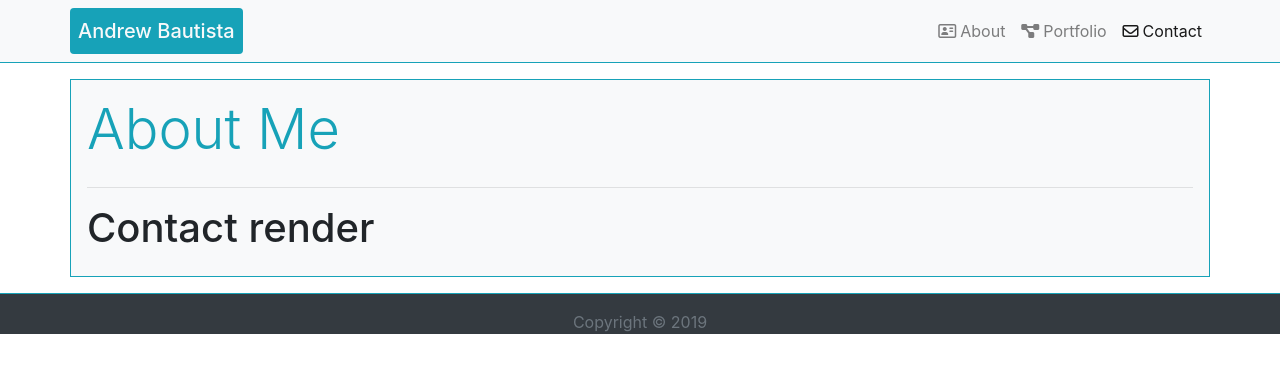
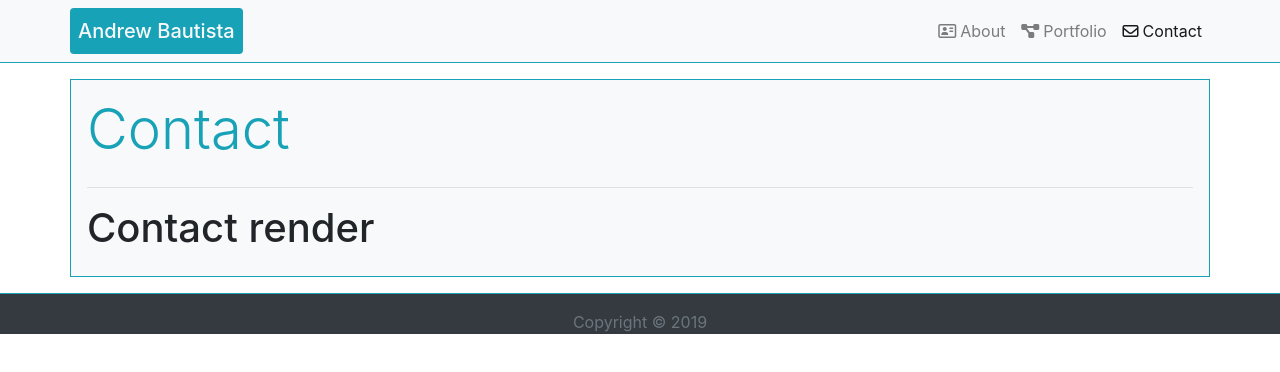
Before and after one commit to WarriorofZarona/React-Portfolio, a React (Create React App) app: page /contact in a window 1280 px wide. Shown: the top 372 px of the page. Built offline with nearby package versions, Linux system fonts and the light colour scheme.

Commit message:
adjusted class to className, removed state from app and put into PageTitle, works perfectly now

```diff
--- a/src/App.js
+++ b/src/App.js
@@ -1,42 +1,18 @@
-import React, { Component } from 'react';
-import { BrowserRouter as Router, Route, useLocation } from "react-router-dom";
+import React from 'react';
+import { BrowserRouter as Router, Route } from "react-router-dom";
 import Header from "./components/Header";
 import PageTitle from "./components/PageTitle";
 import About from "./pages/About";
 import Footer from "./components/Footer";
 import Portfolio from "./pages/Portfolio";
 import Contact from "./pages/Contact";
-import TitleContext from "./utils/TitleContext";
 
-class App extends Component {
-  state = { text: "" }
+function App() {
 
-  changeText = page => {
-    switch (page) {
-      case "/":
-        this.setState({ text: "About Me" });
-        break;
-      case "/portfolio":
-        this.setState({ text: "Portfolio" });
-        break;
-      case "/contact":
-        this.setState({ text: "Contact" });
-        break;
-    }
-  };
-
-  componentDidMount() {
-    // const location = useLocation();
-    // let page = location.pathname;
-    let page = "/"
-    this.changeText(page)
-  }
-
-  render() {
   return (
     <Router>
       <Header />
-        <PageTitle text={this.state.text}>
+      <PageTitle>
         <Route exact path="/" component={About} />
         <Route exact path="/portfolio" component={Portfolio} />
         <Route exact path="/contact" component={Contact} />
@@ -45,6 +21,5 @@ class App extends Component {
     </Router >
   )
 }
-}
 
 export default App;
--- a/src/components/NavLinks.js
+++ b/src/components/NavLinks.js
@@ -16,7 +16,7 @@ function NavLinks() {
                         className="fas fa-project-diagram mr-1"></i>Portfolio</Link>
                 </li>
                 <li className="nav-item">
-                    <Link to="/contact" className={location.pathname === "/contact" ? "nav-link active" : "nav-link"}><i class="far fa-envelope mr-1"></i>Contact</Link>
+                    <Link to="/contact" className={location.pathname === "/contact" ? "nav-link active" : "nav-link"}><i className="far fa-envelope mr-1"></i>Contact</Link>
                 </li>
             </ul>
         </div>
--- a/src/components/PageTitle.js
+++ b/src/components/PageTitle.js
@@ -1,19 +1,48 @@
-import React, { useContext } from "react";
-import TitleContext from "../utils/TitleContext"
-
+import React, { useEffect, useState } from "react";
+import { useLocation } from "react-router-dom";
 
 function PageTitle(props) {
 
+    const location = useLocation();
+    const [title, setTitle] = useState();
+
+
+    useEffect(() => {
+        let page = location.pathname;
+        changeTitleState(page);
+    });
+
+
+    function changeTitleState(page) {
+        switch (page) {
+            case "/":
+                setTitle("About Me")
+                console.log("The title is " + title)
+                break;
+            case "/portfolio":
+                setTitle("Portfolio")
+                console.log("The title is " + title)
+                break;
+            case "/contact":
+                setTitle("Contact")
+                console.log("The title is " + title)
+                break;
+            default:
+                setTitle("Error")
+                break;
+        }
+    };
+
     return (
-        <div class="content">
-            <div class="container my-3 p-3 border border border-info bg-light">
-                <div class="d-flex row">
-                    <div class="align-items-baseline col-lg-12 text-info">
-                        <h1 class="display-4 text-center text-lg-left">{props.text}</h1>
+        <div className="content">
+            <div className="container my-3 p-3 border border border-info bg-light">
+                <div className="d-flex row">
+                    <div className="align-items-baseline col-lg-12 text-info">
+                        <h1 className="display-4 text-center text-lg-left">{title}</h1>
                     </div>
                 </div>
 
-                <hr class="my-3" />
+                <hr className="my-3" />
                 {props.children}
             </div>
         </div>
```
Lines whose indentation alone changed are shown as unchanged.
